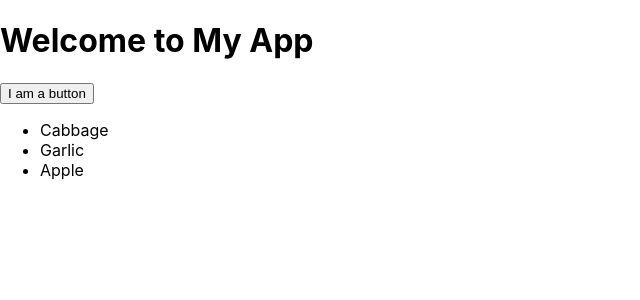
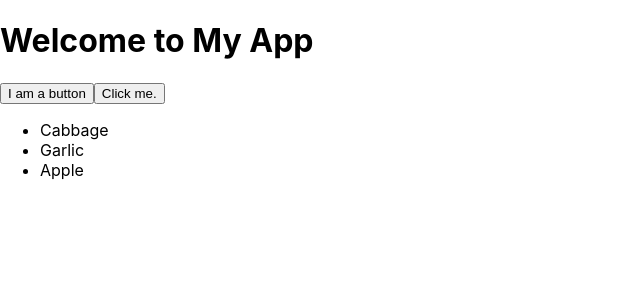
Before and after one commit to Sheddiey/Frontend-mentor-Projects, a React (Create React App) app in the folder my-app/: page / in a window 1280 px wide. Shown: the top 300 px of the page, without its empty margins (0-640 px from the left). Built offline with nearby package versions, Linux system fonts and the light colour scheme.

Commit message:
handlin events

```diff
--- a/my-app/src/components/MyButton.jsx
+++ b/my-app/src/components/MyButton.jsx
@@ -1,6 +1,15 @@
 function MyButton () {
+    function handleClick () {
+        alert('You clicked me!')
+    }
+
     return (
+        <>
         <button>I am a button</button>
+        <button onClick={handleClick}>
+            Click me.
+        </button>
+        </>
     );
 }
 
```
